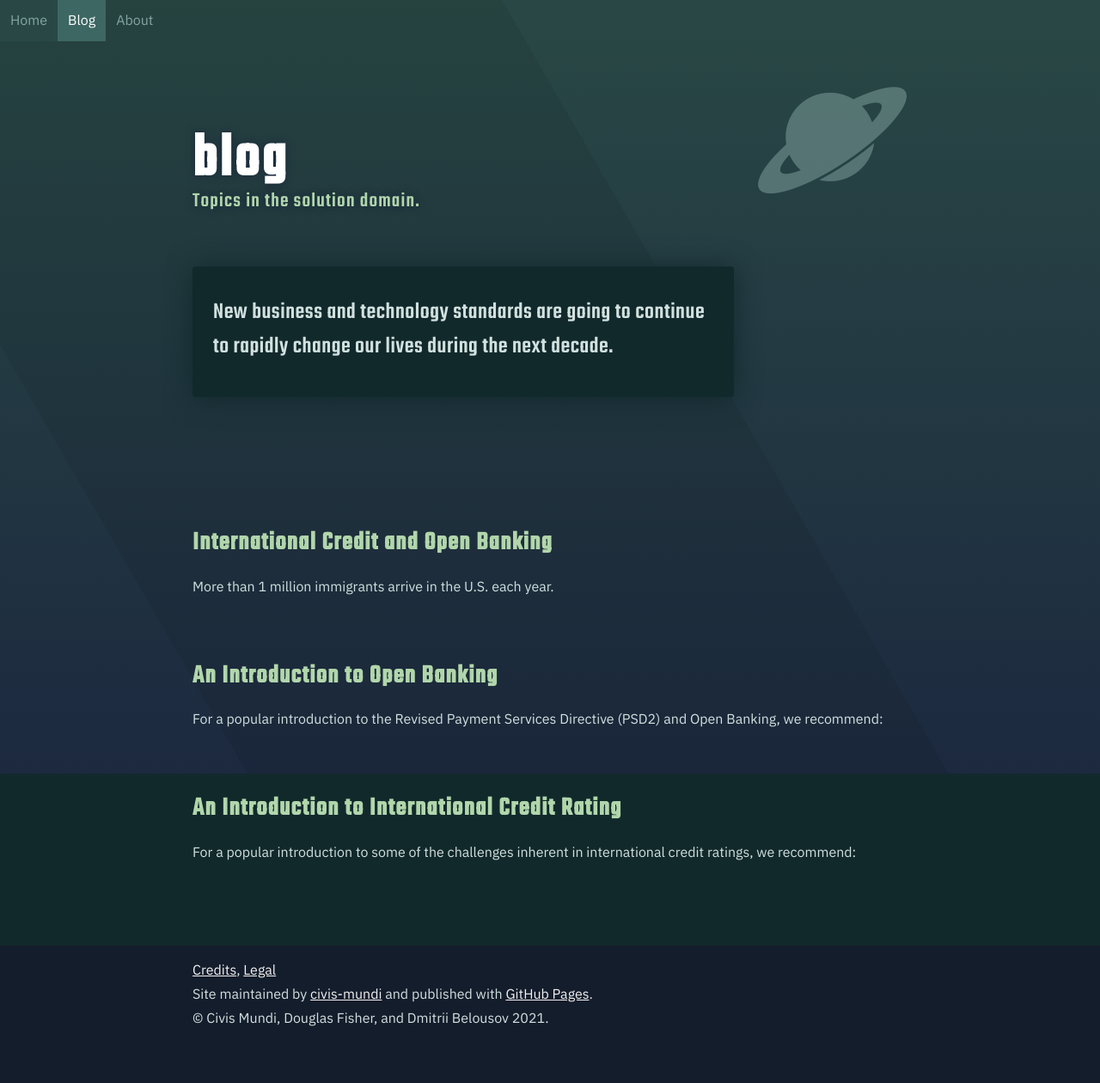
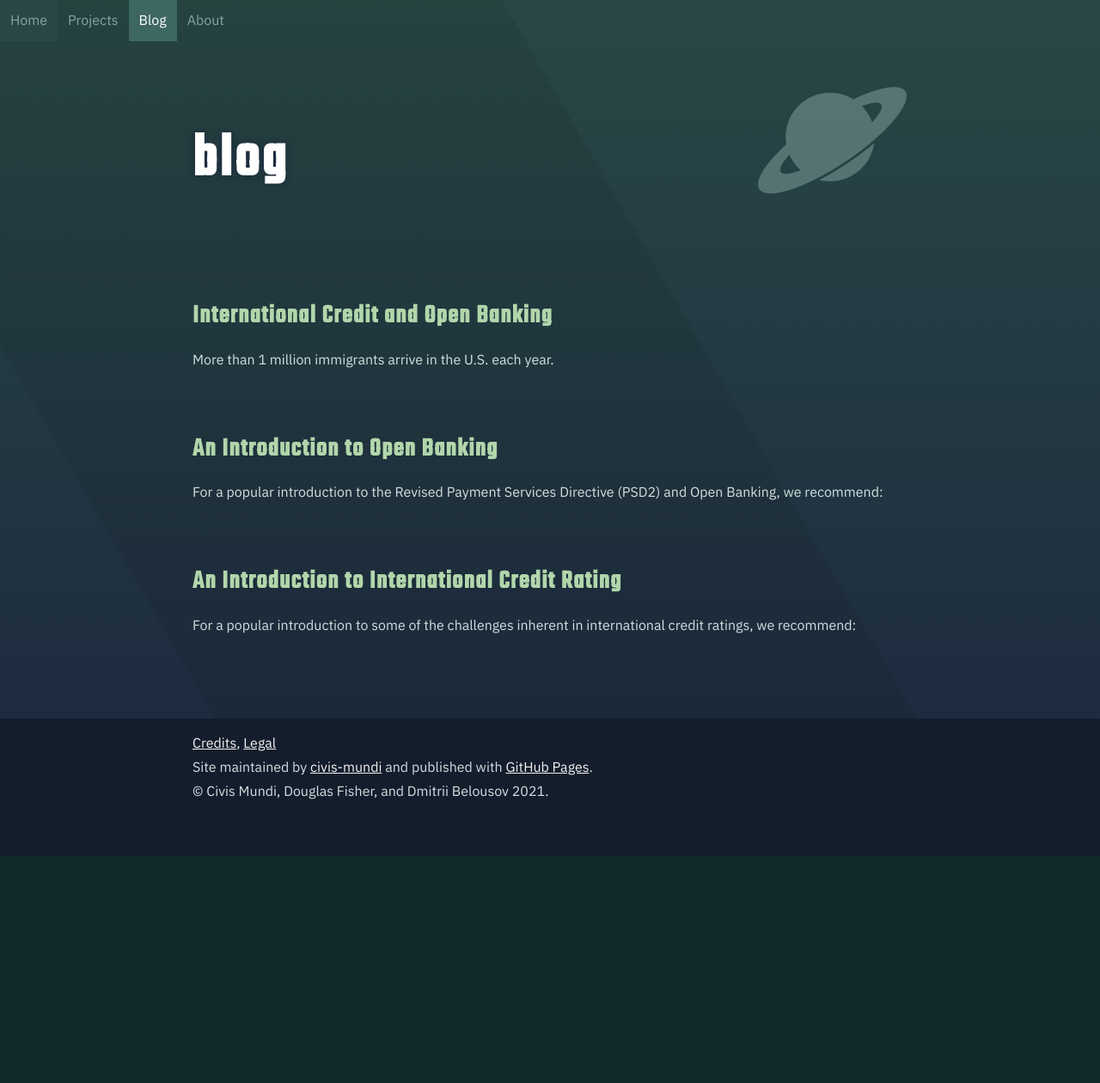
Before and after one commit to civis-mundi/civis-mundi.github.io, a Jekyll site: the page built from pages/blog.html, in a window 1280 px wide. Shown: the whole page at 86% size. Built offline with Jekyll 4.4.1, drawn with Linux system fonts in a browser that asks for light colours; after the commit the page ends 996 px from its top, so only the background shows below that.

Commit message:
#3 Converted Product page to Projects page. More housecleaning.

```diff
--- a/_includes/navigation.html
+++ b/_includes/navigation.html
@@ -1,6 +1,7 @@
 <nav>
   <ul class="nav_list">
     <li class="nav_item"><a href="/" {% if page.url=="/" %}style="background-color: #3D6763;color: white;" {% endif %}>Home</a></li>
+    <li class="nav_item"><a href="/pages/projects.html" {% if page.url=="/pages/projects.html" %}style="background-color: #3D6763;color: white;" {% endif %}>Projects</a></li>
     <li class="nav_item"><a href="/pages/blog.html" {% if page.url=="/pages/blog.html" %}style="background-color: #3D6763;color: white;" {% endif %}>Blog</a></li>
     <li class="nav_item"><a href="/pages/about.html" {% if page.url=="/pages/about.html" %}style="background-color: #3D6763;color: white;" {% endif %}>About</a></li>
   </ul>
--- a/pages/about.html
+++ b/pages/about.html
@@ -7,7 +7,6 @@
 <div id="header_wrap" class="outer">
     <header class="inner">
         <h1 id="project_title">about us</h1>
-        <h2 id="project_tagline">The Drones Club.</h2>
     </header>
     <img class="logo" src="../assets/images/noun-project/Noun_project_1026_flipped_bluegreen-02s.png">
 </div>
--- a/pages/blog.html
+++ b/pages/blog.html
@@ -8,16 +8,8 @@
 <div id="header_wrap" class="outer">
     <header class="inner">
         <h1 id="project_title">blog</h1>
-        <h2 id="project_tagline">Topics in the solution domain.</h2>
     </header>
     <img class="logo" src="../assets/images/noun-project/Noun_project_1026_flipped_bluegreen-02s.png">
-</div>
-
-<div class="content-panel">
-    <p>
-        New business and technology standards are going to continue
-        to rapidly change our lives during the next decade.
-    </p>
 </div>
 
 <ul class="blog-list">
```
Also changed, not shown: pages/projects.html (added, +26 -0 lines).
